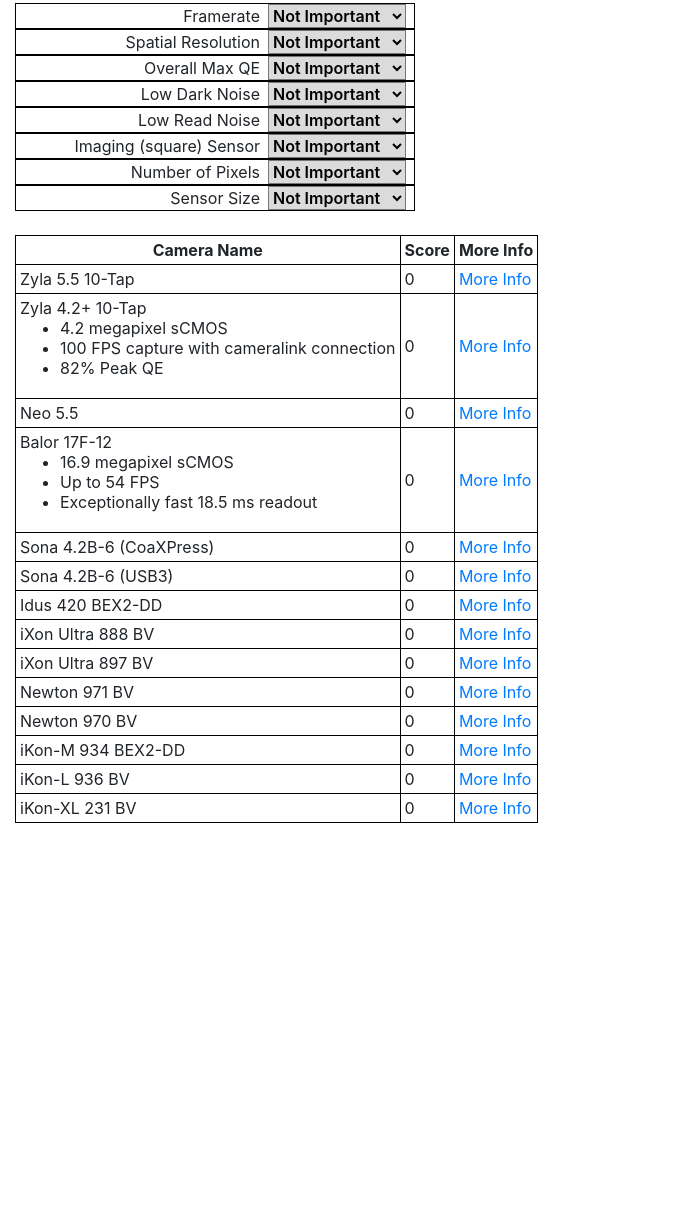
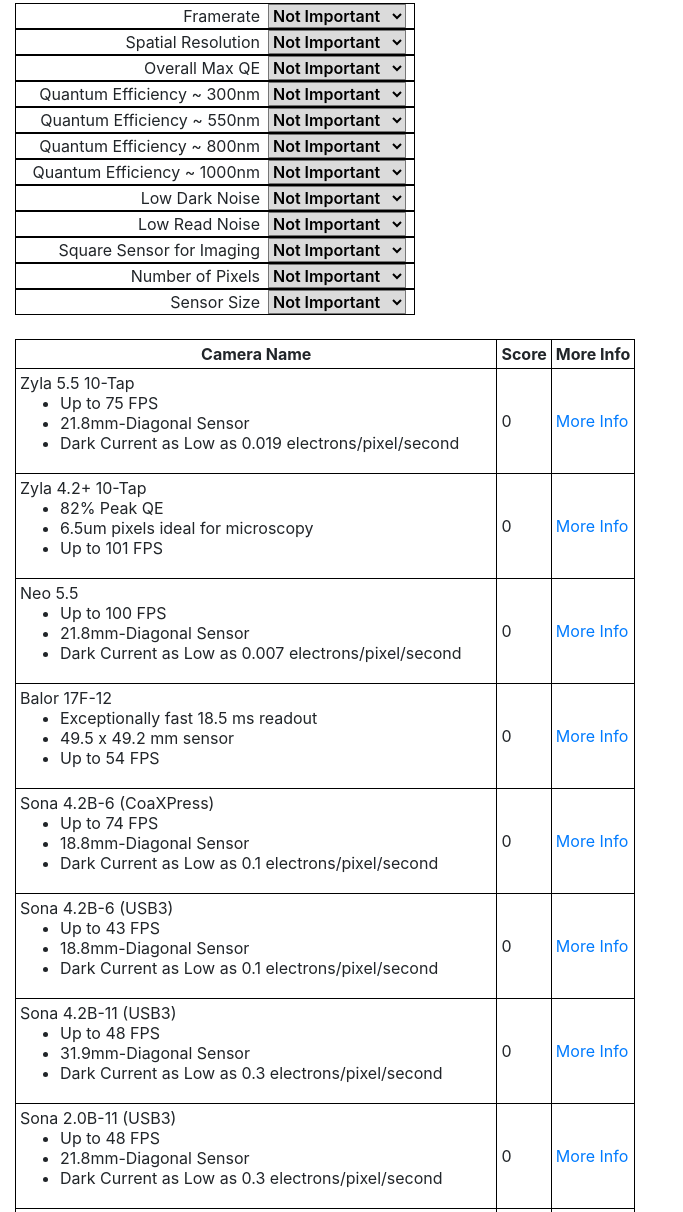
Before and after one commit to AdamJayWise/cameraBrain, a plain HTML site: page index.html in a window 1280 px wide. Shown: the part 55-1267 px from the top of the page, without its empty margins (0-683 px from the left). Before the commit the page ends 878 px from the top, so only its background shows below. Drawn offline with Linux system fonts and the light colour scheme.

Commit message:
added more cameras

```diff
--- a/index.html
+++ b/index.html
@@ -76,8 +76,8 @@
 
 <script src = "js/jquery-3.4.1.js"></script>
 <script src = "js/bootstrap.bundle.min.js"></script>
+<script src = "js/cameraDefs.js"></script>
 <script src = "js/sellingPoints.js"></script>
-<script src = "js/cameraDefs.js"></script>
 <script src = 'js/cameraBrain.js'></script>
 
 </html>
--- a/js/cameraBrain.js
+++ b/js/cameraBrain.js
@@ -44,13 +44,13 @@
     newSelect.prop('id', param);
     newSelect.prop('class', 'likertSelect');
 
-    var choices = ['Not Important', 'Important', 'Very Important']
+    var choices = ['Not Important', 'Important', 'Very Important', 'Critical']
 
     choices.forEach(function(choice, n){
         $('<option>').prop('value', n).text(choice).appendTo(newSelect)
     })
 
-    var colorDict = {'0':'#d4d4d4', '1':'#d6b0b0', '2':'#d68383'};
+    var colorDict = {'0':'#d4d4d4', '1':'#d6b0b0', '2':'#d68383', '3':'#d16666'};
 
     newSelect.change(function(){
         console.log($(this).prop('value'));
@@ -66,10 +66,16 @@
 
 createLikert('speed', 'Framerate', params, likertDiv);
 createLikert('spatialRes', 'Spatial Resolution', params, likertDiv);
+
 createLikert('peakQE', 'Overall Max QE', params, likertDiv);
+createLikert('QE300', 'Quantum Efficiency ~ 300nm', params, likertDiv);
+createLikert('QE550', 'Quantum Efficiency ~ 550nm', params, likertDiv);
+createLikert('QE800', 'Quantum Efficiency ~ 800nm', params, likertDiv);
+createLikert('QE1000', 'Quantum Efficiency ~ 1000nm', params, likertDiv);
+
 createLikert('lowDarkNoise', 'Low Dark Noise', params, likertDiv);
 createLikert('lowReadNoise', 'Low Read Noise', params, likertDiv);
-createLikert('squareness', 'Imaging (square) Sensor', params, likertDiv);
+createLikert('squareness', 'Square Sensor for Imaging', params, likertDiv);
 createLikert('numPixels', 'Number of Pixels', params, likertDiv);
 createLikert('sensorArea', 'Sensor Size', params, likertDiv);
 
@@ -135,7 +141,7 @@
 
         if (sellingPoints[k]){
             var sellPointKeys = Object.keys(sellingPoints[k]);
-            console.log(sellPointKeys)
+            //console.log(sellPointKeys)
 
             var sellPointScores = {};
             sellPointKeys.forEach(function(s){
@@ -143,8 +149,8 @@
             })
 
             sellPointKeys.sort(function(x,y){ return (sellPointScores[y]-sellPointScores[x]) });
-            console.log(sellPointScores);
-            console.log(sellPointKeys);
+            //console.log(sellPointScores);
+            //console.log(sellPointKeys);
 
             var sellingPointList = $('<ul>').appendTo(mainTd);
             for(var i = 0; i<3; i++){
--- a/js/cameraDefs.js
+++ b/js/cameraDefs.js
@@ -16,9 +16,15 @@
 Newton 971 BV
 iKon-M 934 BEX2-DD
 iKon-XL 231 BV
+Neo sCMOS
 
 to add:
+Zyla 4.2 USB
+zyla 5.5 USB
+Marana (variants?)
 */
+
+
 
 
 
@@ -33,12 +39,15 @@
         readNoiseFast : 1.6,
         readNoiseSlow : 1.2,
         QE : 0.6,
+        QE300 : 0.05,
+        QE550 : 0.6,
+        QE800 : 0.3,
+        QE1000: 0.05,
         CIC : 0,
         frameRateHz : 75,
         frameRateHzFast : 75,
         frameRateHzSlow: 0.03,
         darkCurrent : 0.019,
-        containerDivID : 'subContainer',
         displayName: 'Zyla 5.5 10-Tap',
         productLink : 'https://andor.oxinst.com/products/scmos-camera-series/zyla-5-5-scmos'
     },
@@ -54,6 +63,10 @@
         xPixelSize : 6.5,
         yPixelSize : 6.5,
         QE : 0.83,
+        QE300 : 0.07,
+        QE550 : 0.83,
+        QE800 : 0.48,
+        QE1000: 0.06,
         CIC : 0,
         frameRateHz : 101,
         frameRateHzFast : 101,
@@ -75,6 +88,10 @@
         xPixelSize : 6.5,
         yPixelSize : 6.5,
         QE : 0.6,
+        QE300 : 0.05,
+        QE550 : 0.6,
+        QE800 : 0.3,
+        QE1000: 0.05,
         CIC : 0,
         frameRateHz : 100,
         frameRateHzFast : 100,
@@ -97,6 +114,11 @@
             xPixelSize : 12,
             yPixelSize : 12,
             QE : 0.61,
+            QE300 : 0.05,
+            QE550 : 0.62,
+            QE800 : 0.42,
+            QE1000: 0.06,
+            wellDepth : 80000,
             CIC : 0,
             frameRateHz : 54,
             frameRateHzFast : 54,
@@ -118,6 +140,10 @@
         readNoiseFast : 1.2,
         readNoiseSlow : 1.6,
         QE : 0.95,
+        QE300 : 0.33,
+        QE550 : 0.95,
+        QE800 : 0.60,
+        QE1000: 0.18,
         CIC : 0,
         frameRateHz : 74,
         frameRateHzFast : 74,
@@ -136,19 +162,73 @@
         yPixelSize : 6.5,
         readNoise : 1.2,
         readNoiseFast : 1.2,
-        readNoiseSlow : 1.6,
+        readNoiseSlow : 1.2,
         QE : 0.95,
+        QE300 : 0.33,
+        QE550 : 0.95,
+        QE800 : 0.60,
+        QE1000: 0.18,
         CIC : 0,
         frameRateHz : 43,
-        frameRateHzFast : 40,
-        frameRateHzSlow: 43,
+        frameRateHzFast : 43,
+        frameRateHzSlow: 40,
         darkCurrent : 0.1,
         containerDivID : 'subContainer',
         displayName: 'Sona 4.2B-6 (USB3)',
         productLink : 'https://andor.oxinst.com/products/scmos-camera-series/sona-scmos',
     },
 
-    'idus420' : {
+    'sona42b11usb' : {
+        shortName : 'Sona42b11usb',
+        xPixels : 2048,
+        yPixels : 2048,
+        xPixelSize : 11,
+        yPixelSize : 11,
+        readNoise : 1.6,
+        readNoiseFast : 1.6,
+        readNoiseSlow : 1.6,
+        QE : 0.95,
+        QE300 : 0.33,
+        QE550 : 0.95,
+        QE800 : 0.60,
+        QE1000: 0.18,
+        CIC : 0,
+        frameRateHz : 48,
+        frameRateHzFast : 48,
+        frameRateHzSlow: 24,
+        darkCurrent : 0.3,
+        dynamicRange : 53000,
+        containerDivID : 'subContainer',
+        displayName: 'Sona 4.2B-11 (USB3)',
+        productLink : 'https://andor.oxinst.com/products/scmos-camera-series/sona-scmos',
+    },
+
+    'sona20b11usb' : {
+        shortName : 'Sona20b11usb',
+        xPixels : 1400,
+        yPixels : 1400,
+        xPixelSize : 11,
+        yPixelSize : 11,
+        readNoise : 1.6,
+        readNoiseFast : 1.6,
+        readNoiseSlow : 1.6,
+        QE : 0.95,
+        QE300 : 0.33,
+        QE550 : 0.95,
+        QE800 : 0.60,
+        QE1000: 0.18,
+        CIC : 0,
+        frameRateHz : 48,
+        frameRateHzFast : 48,
+        frameRateHzSlow: 24,
+        darkCurrent : 0.3,
+        dynamicRange : 53000,
+        containerDivID : 'subContainer',
+        displayName: 'Sona 2.0B-11 (USB3)',
+        productLink : 'https://andor.oxinst.com/products/scmos-camera-series/sona-scmos',
+    },
+
+    'idus420BEX2DD' : {
         shortName : 'idus420',
         xPixels : 1024,
         yPixels : 255,
@@ -158,6 +238,10 @@
         readNoiseFast: 10,
         readNoiseSlow: 4,
         QE : 0.95,
+        QE300 : 0.20,
+        QE550 : 0.90,
+        QE800 : 0.95,
+        QE1000: 0.33,
         frameRateHz : 0.34,
         frameRateHzFast: 0.34,
         frameRateHzSlow: 0.03,
@@ -177,6 +261,10 @@
         readNoiseFast: 0.13,
         readNoiseSlow: 0.012,
         QE : 0.95,
+        QE300 : 0.12,
+        QE550 : 0.95,
+        QE800 : 0.70,
+        QE1000: 0.10,
         CIC : 0.005,
         darkCurrent : 0.00011,
         frameRateHz : 26,
@@ -198,6 +286,10 @@
         readNoiseFast: 0.13,
         readNoiseSlow: 0.012,
         QE : 0.95,
+        QE300 : 0.12,
+        QE550 : 0.95,
+        QE800 : 0.70,
+        QE1000: 0.10,
         CIC : 0.005,
         darkCurrent : 0.00011,
         frameRateHz : 56,
@@ -219,6 +311,10 @@
         readNoiseFast : 0.04,
         readNoiseSlow : 0.0028,
         QE : 0.95,
+        QE300 : 0.12,
+        QE550 : 0.95,
+        QE800 : 0.70,
+        QE1000: 0.10,
         frameRateHz : 10,
         frameRateHzFast : 10,
         frameRateHzSlow: 0.03,
@@ -239,6 +335,10 @@
         readNoiseFast : 0.04,
         readNoiseSlow : 0.0028,
         QE : 0.95,
+        QE300 : 0.12,
+        QE550 : 0.95,
+        QE800 : 0.70,
+        QE1000: 0.10,
         frameRateHz : 20,
         frameRateHzFast : 20,
         frameRateHzSlow: 0.06,
@@ -259,7 +359,11 @@
             readNoiseFast : 11.6,
             readNoiseSlow : 2.9,
             darkCurrent : 0.00012,
-            QE : 0.95,
+            QE : 0.93,
+            QE300 : 0.20,
+            QE550 : 0.90,
+            QE800 : 0.95,
+            QE1000: 0.33,
             CIC : 0,
             frameRateHz : 2.6,
             frameRateHzFast : 2.6,
@@ -280,6 +384,10 @@
             readNoiseSlow : 2.9,
             darkCurrent : 0.000059,
             QE : 0.95,
+            QE300 : 0.12,
+            QE550 : 0.95,
+            QE800 : 0.70,
+            QE1000: 0.10,
             CIC : 0,
             frameRateHz : 1,
             frameRateHzFast : 1,
@@ -300,6 +408,10 @@
             readNoiseSlow : 2.1,
             darkCurrent : 0.00013,
             QE : 0.95,
+            QE300 : 0.12,
+            QE550 : 0.95,
+            QE800 : 0.70,
+            QE1000: 0.10,
             CIC : 0,
             frameRateHz : 0.5,
             frameRateHzFast : 0.5,
@@ -326,10 +438,10 @@
     cameraDefs[key]['peakQE'] = cameraDefs[key]['QE'];
 
     // Dark noise score, should revise this somehow
-    cameraDefs[key]['lowDarkNoise'] = 0.00011 / cameraDefs[key]['darkCurrent'];
+    cameraDefs[key]['lowDarkNoise'] = 0.00011 / cameraDefs[key]['darkCurrent'] / 1.8;
 
     // read noise score, should revise this somehow
-    cameraDefs[key]['lowReadNoise'] = 1 / Math.sqrt(cameraDefs[key]['readNoiseFast']);
+    cameraDefs[key]['lowReadNoise'] = (1 / cameraDefs[key]['readNoiseFast']) / 25;
 
     // squareness score, just the aspect ratio
     var x1 = cameraDefs[key]['yPixels'];
@@ -342,5 +454,6 @@
     // Sensor diagonal / size score
     var xSize = (cameraDefs[key]['xPixels'] * cameraDefs[key]['xPixelSize']);
     var ySize = (cameraDefs[key]['yPixels'] * cameraDefs[key]['yPixelSize']);
+    cameraDefs[key]['sensorDiagMm'] = Math.sqrt( (xSize/1000)**2 + (ySize/1000)**2)
     cameraDefs[key]['sensorArea'] = Math.sqrt( xSize**2 + ySize**2) / 87016.65	;
 })
--- a/js/sellingPoints.js
+++ b/js/sellingPoints.js
@@ -1,13 +1,12 @@
+var sp = {}; // local variable object for selling points related stuff
+
 var sellingPoints = {
 
     // camera short name
     'zyla4210tap' :
     // key selling points and relative importances against key parameters
     {
-        '4.2 megapixel sCMOS' : {'numPixels' : 1 },
-        '100 FPS capture with cameralink connection' : {'speed' : 1},
         '82% Peak QE' : {'peakQE' : 1},
-        '0.9 e- read noise' : {'lowReadNoise' : 1},
         '6.5um pixels ideal for microscopy' : {'spatialRes' : 1},
 
     },
@@ -16,11 +15,57 @@
         'balor' :
         // key selling points and relative importances against key parameters
         {
-            '16.9 megapixel sCMOS' : {'numPixels' : 1 },
-            'Up to 54 FPS' : {'speed' : 1},
             'Exceptionally fast 18.5 ms readout' : {'speed' : 1},
             '49.5 x 49.2 mm sensor' : {'sensorArea' : 1},
-
         },
 
 }
+
+sp['cameraKeys'] = Object.keys(cameraDefs);
+
+//automatically generate some selling points
+sp.cameraKeys.forEach(function(key){
+
+    if (!sellingPoints[key]){
+        sellingPoints[key] = {};
+    }
+
+    // create a selling point for camera frame rate
+    var speedSp = `Up to ${cameraDefs[key]['frameRateHzFast']} FPS`;
+    sellingPoints[key][speedSp] = {'speed' : 1};
+
+    // create a selling point for camera diagonal size
+    var diagSp = `${Math.round( 10 * cameraDefs[key]['sensorDiagMm']) / 10}mm-Diagonal Sensor`;
+    sellingPoints[key][diagSp] = {'sensorArea' : 1};
+
+    // create a selling point for minimum dark current
+    var sp = `Dark Current as Low as ${cameraDefs[key]['darkCurrent']} electrons/pixel/second`;
+    sellingPoints[key][sp] = {'lowDarkNoise' : 1};
+
+    // create a selling point for low dark noise
+    // if EM gain, say <1
+    if (cameraDefs[key]['emGain']){
+        var sp = `<1 electron read noise`;
+        sellingPoints[key][sp] = {'lowReadNoise' : 1};
+    }
+    // else give the read noise
+    if (!cameraDefs[key]['emGain']){
+        var sp = `Read noise as low as ${cameraDefs[key]['readNoiseSlow']} electrons`;
+        sellingPoints[key][sp] = {'lowReadNoise' : 1};
+    }
+
+    // create a selling point for n pixels
+    var sp = `${Math.round( 10 * cameraDefs[key]['xPixels'] * cameraDefs[key]['yPixels'] / 10**6)/10} megapixel sensor`;
+    sellingPoints[key][sp] = {'numPixels' : 1};
+
+    // create a selling point for QE
+    var qeWavelenths = ['300', '550', '800', '1000']
+    qeWavelenths.forEach(function(l){
+        var sp = `~${ 100 * cameraDefs[key]['QE'+l]}% quantum efficiency @ ${l}nm`;
+        var QEtag = 'QE'+l
+        sellingPoints[key][sp] = {};
+        sellingPoints[key][sp]['QE' + l] = 1;
+    })
+
+
+})
```
